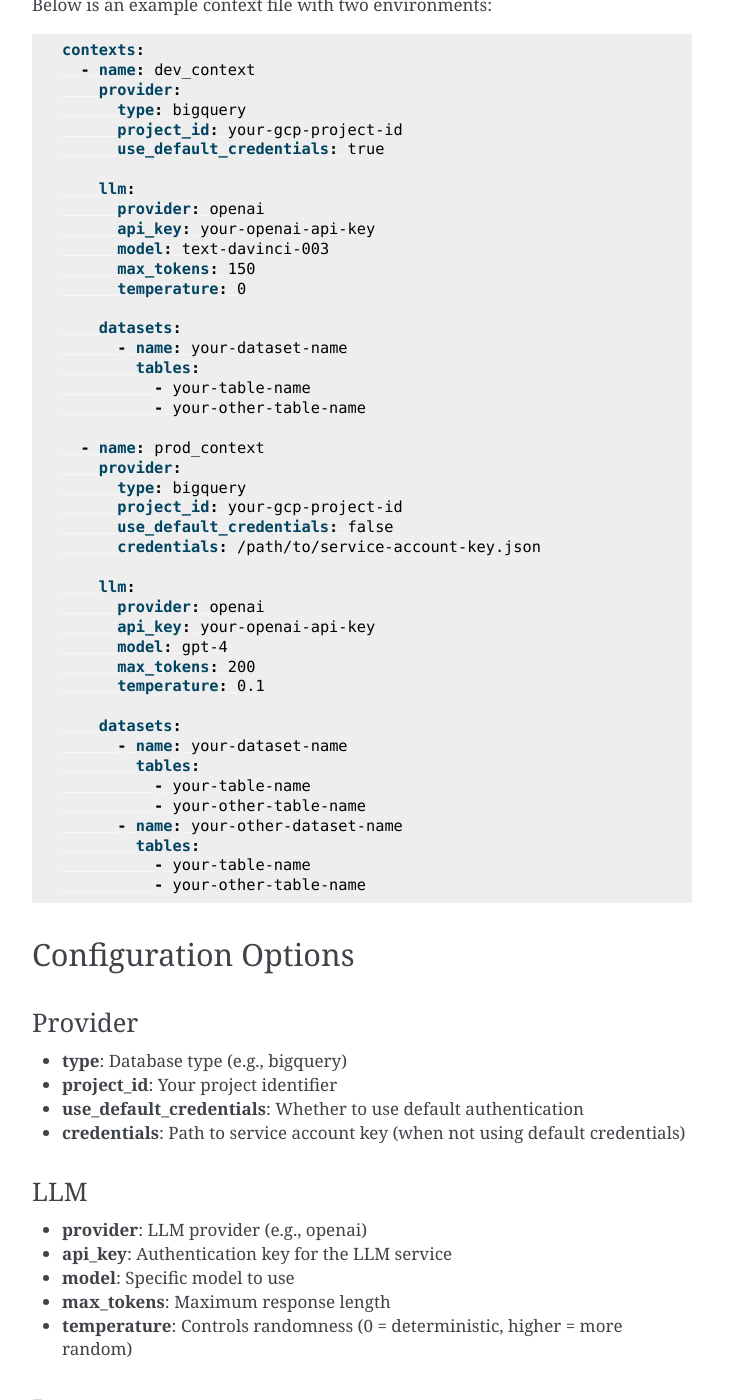
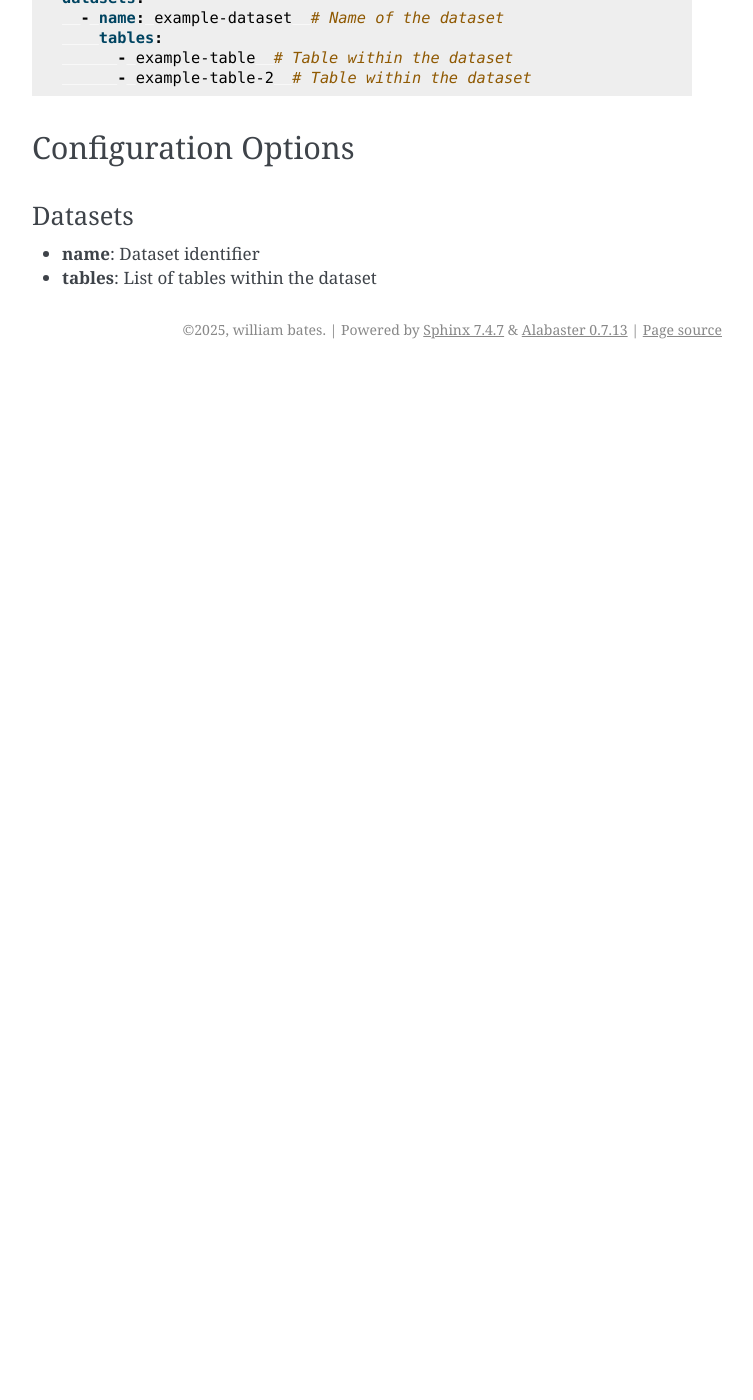
Before and after one commit to wtbates99/tabletalk, a Sphinx documentation site: the page built from docs/dev/contexts.rst, in a window 1280 px wide and 1400 px high, scrolled down 519 px. Shown: the whole window, without its empty margins (388-1141 px from the left). Built offline with Sphinx 7.4.7, drawn with Linux system fonts in a browser that asks for light colours; after the commit the page ends 900 px from its top, so only the background shows below that; some of the changed text lies outside the part shown.

Commit message:
update docs

```diff
--- a/docs/dev/contexts.rst
+++ b/docs/dev/contexts.rst
@@ -8,8 +8,6 @@ Overview
 Context files allow you to define different environments for your queries, such as development and production.
 Each context specifies:
 
-* **Provider**: The database/backend to pull table structures from
-* **LLM**: The language model that generates SQL queries or helps with table structure generation
 * **Datasets and Tables**: The data sources used in queries
 
 Context files support including table head data as reference for the LLM, improving context generation.
@@ -22,69 +20,15 @@ Below is an example context file with two environments:
 
 .. code-block:: yaml
 
-    contexts:
-      - name: dev_context
-        provider:
-          type: bigquery
-          project_id: your-gcp-project-id
-          use_default_credentials: true
-
-        llm:
-          provider: openai
-          api_key: your-openai-api-key
-          model: text-davinci-003
-          max_tokens: 150
-          temperature: 0
-
-        datasets:
-          - name: your-dataset-name
-            tables:
-              - your-table-name
-              - your-other-table-name
-
-      - name: prod_context
-        provider:
-          type: bigquery
-          project_id: your-gcp-project-id
-          use_default_credentials: false
-          credentials: /path/to/service-account-key.json
-
-        llm:
-          provider: openai
-          api_key: your-openai-api-key
-          model: gpt-4
-          max_tokens: 200
-          temperature: 0.1
-
-        datasets:
-          - name: your-dataset-name
-            tables:
-              - your-table-name
-              - your-other-table-name
-          - name: your-other-dataset-name
-            tables:
-              - your-table-name
-              - your-other-table-name
+  name: example-context
+  datasets:
+    - name: example-dataset  # Name of the dataset
+      tables:
+        - example-table  # Table within the dataset
+        - example-table-2  # Table within the dataset
 
 Configuration Options
 --------------------
-
-Provider
-~~~~~~~~
-
-* **type**: Database type (e.g., bigquery)
-* **project_id**: Your project identifier
-* **use_default_credentials**: Whether to use default authentication
-* **credentials**: Path to service account key (when not using default credentials)
-
-LLM
-~~~
-
-* **provider**: LLM provider (e.g., openai)
-* **api_key**: Authentication key for the LLM service
-* **model**: Specific model to use
-* **max_tokens**: Maximum response length
-* **temperature**: Controls randomness (0 = deterministic, higher = more random)
 
 Datasets
 ~~~~~~~~
```
Also changed, not shown: docs/dev/providers.rst (+33 -3 lines).
